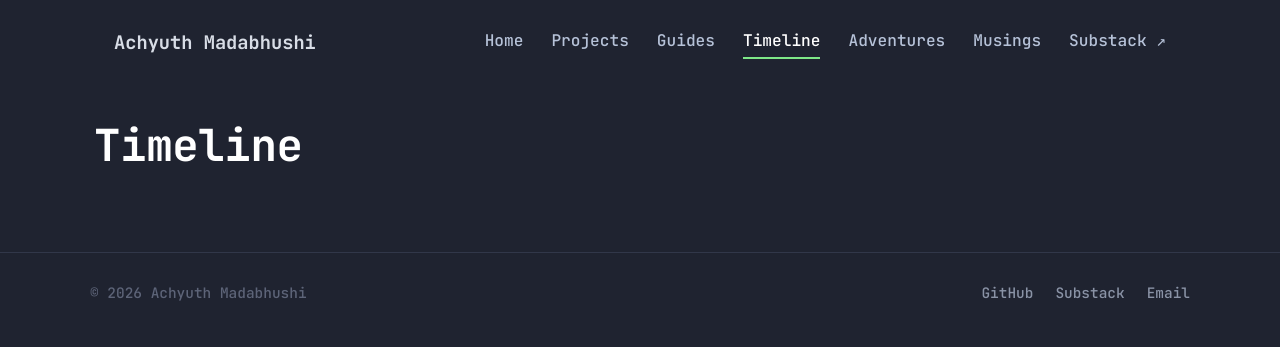
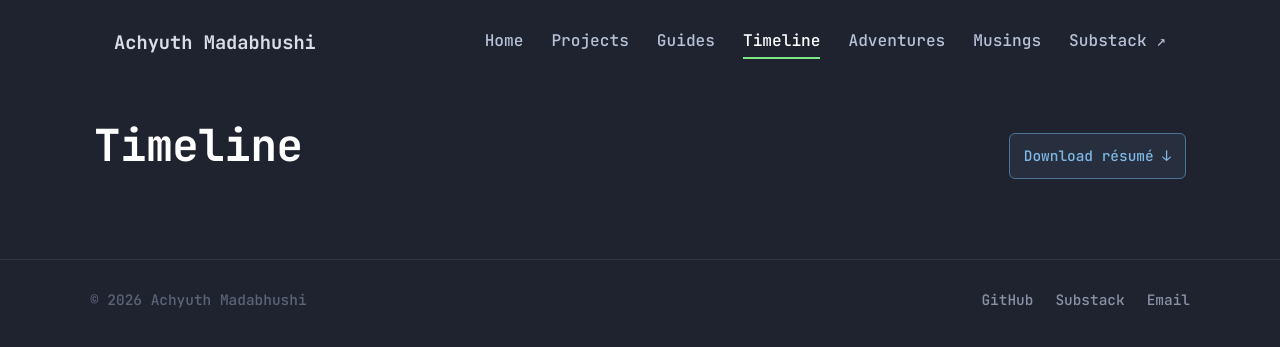
Before and after one commit to amadabhu/amadabhu.github.io, a Jekyll site: the page built from content/timeline.md, in a window 1280 px wide. Shown: the top 347 px of the page. Built offline with Jekyll 4.4.1, drawn with Linux system fonts in a browser that asks for light colours.

Commit message:
update css and timeline

```diff
--- a/assets/css/site.css
+++ b/assets/css/site.css
@@ -140,6 +140,35 @@ hr {
 .page-projects .page { max-width: 1140px; }
 .page-guides .page { max-width: 1140px; }
 .page-timeline .page { max-width: 1140px; }
+
+/* Title row: page H1 on the left, an action (e.g. a download button) on
+   the right. Wraps under on narrow viewports. */
+.page-title-row {
+  display: flex;
+  align-items: baseline;
+  justify-content: space-between;
+  gap: 16px;
+  flex-wrap: wrap;
+}
+.page-title-row h1 {
+  margin: 0;
+}
+.resume-download {
+  font-family: var(--mono);
+  font-size: 0.85rem;
+  color: var(--info);
+  background: rgba(126, 184, 231, 0.08);
+  border: 1px solid var(--info-dim);
+  border-radius: 6px;
+  padding: 10px 14px;
+  border-bottom: 1px solid var(--info-dim);
+  transition: background 0.15s ease, color 0.15s ease, border-color 0.15s ease;
+}
+.resume-download:hover {
+  background: var(--info);
+  color: var(--bg);
+  border-color: var(--info);
+}
 
 /* ===== Guides (PDF cards) ===== */
 .guide-list {
--- a/content/timeline.md
+++ b/content/timeline.md
@@ -6,7 +6,9 @@ permalink: /timeline/
 body_class: page-timeline
 ---
 
-# Timeline
-
+<div class="page-title-row">
+  <h1>Timeline</h1>
+  <a class="resume-download" href="/timeline/Resume/May-2026-Resume.pdf" download="Achyuth-Madabhushi-Resume.pdf">Download résumé&nbsp;↓</a>
+</div>
 
 {% include timeline.html %}
```
Also changed, not shown: scripts/build_site.py (+13 -11 lines).
